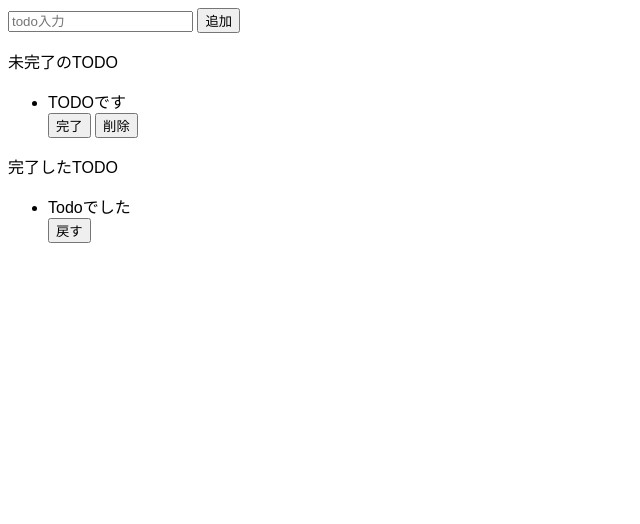
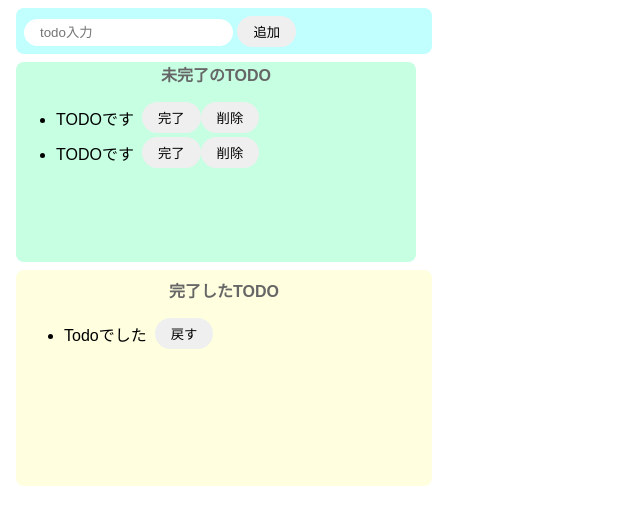
Before and after one commit to YasudaYu/javascript-react-tutorial, a website built with Parcel: page index.html in a window 1280 px wide. Shown: the whole page, without its empty margins (0-640 px from the left). Built offline with nearby package versions, Linux system fonts and the light colour scheme.

Commit message:
CSS styleの作成

```diff
--- a/index.html
+++ b/index.html
@@ -5,23 +5,32 @@
     <meta charset="UTF-8" />
   </head>
   <body>
-    <div>
+    <div class="input-area">
       <input placeholder="todo入力" />
       <button>追加</button>
     </div>
-    <div>
-      <p>未完了のTODO</p>
+    <div class="incomplete-area">
+      <p class="title">未完了のTODO</p>
       <ul>
-        <li>TODOです</li>
-        <button>完了</button>
-        <button>削除</button>
+        <div class="list-row">
+          <li>TODOです</li>
+          <button>完了</button>
+          <button>削除</button>
+        </div>
+        <div class="list-row">
+          <li>TODOです</li>
+          <button>完了</button>
+          <button>削除</button>
+        </div>
       </ul>
     </div>
-    <div>
-      <p>完了したTODO</p>
+    <div class="complete-area">
+      <p class="title">完了したTODO</p>
       <ul>
-        <li>Todoでした</li>
-        <button>戻す</button>
+        <div class="list-row">
+          <li>Todoでした</li>
+          <button>戻す</button>
+        </div>
       </ul>
     </div>
 
--- a/src/styles.css
+++ b/src/styles.css
@@ -1,3 +1,63 @@
 body {
   font-family: sans-serif;
 }
+
+input {
+  border-radius: 16px;
+  border: none;
+  padding: 6px 16px;
+  outline: none;
+}
+
+button {
+  border-radius: 16px;
+  border: none;
+  padding: 6px 16px;
+}
+
+button:hover {
+  background-color: #ff7fff;
+  color: #fff;
+  cursor: pointer;
+}
+
+li {
+  margin-right: 8px;
+}
+
+.input-area {
+  background-color: #c1ffff;
+  width: 400px;
+  height: 30px;
+  padding: 8px;
+  margin: 8px;
+  border-radius: 8px;
+}
+
+.incomplete-area {
+  background-color: #c6ffe2;
+  width: 400px;
+  min-height: 200px;
+  margin: 8px;
+  border-radius: 8px;
+}
+.complete-area {
+  background-color: #ffffe0;
+  width: 400px;
+  min-height: 200px;
+  padding: 8px;
+  margin: 8px;
+  border-radius: 8px;
+}
+.title {
+  text-align: center;
+  margin-top: 0;
+  font-weight: bold;
+  color: #666;
+}
+
+.list-row {
+  display: flex;
+  align-items: center;
+  padding-bottom: 4px;
+}
```
